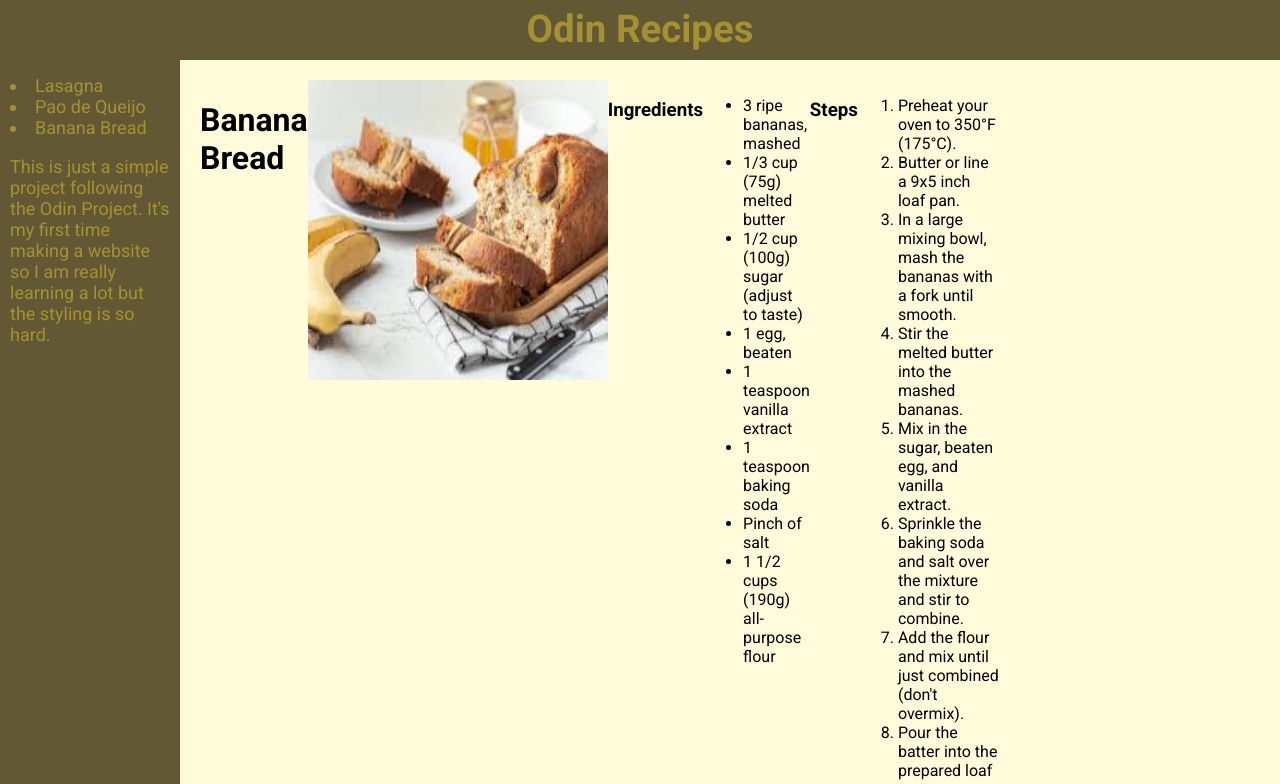
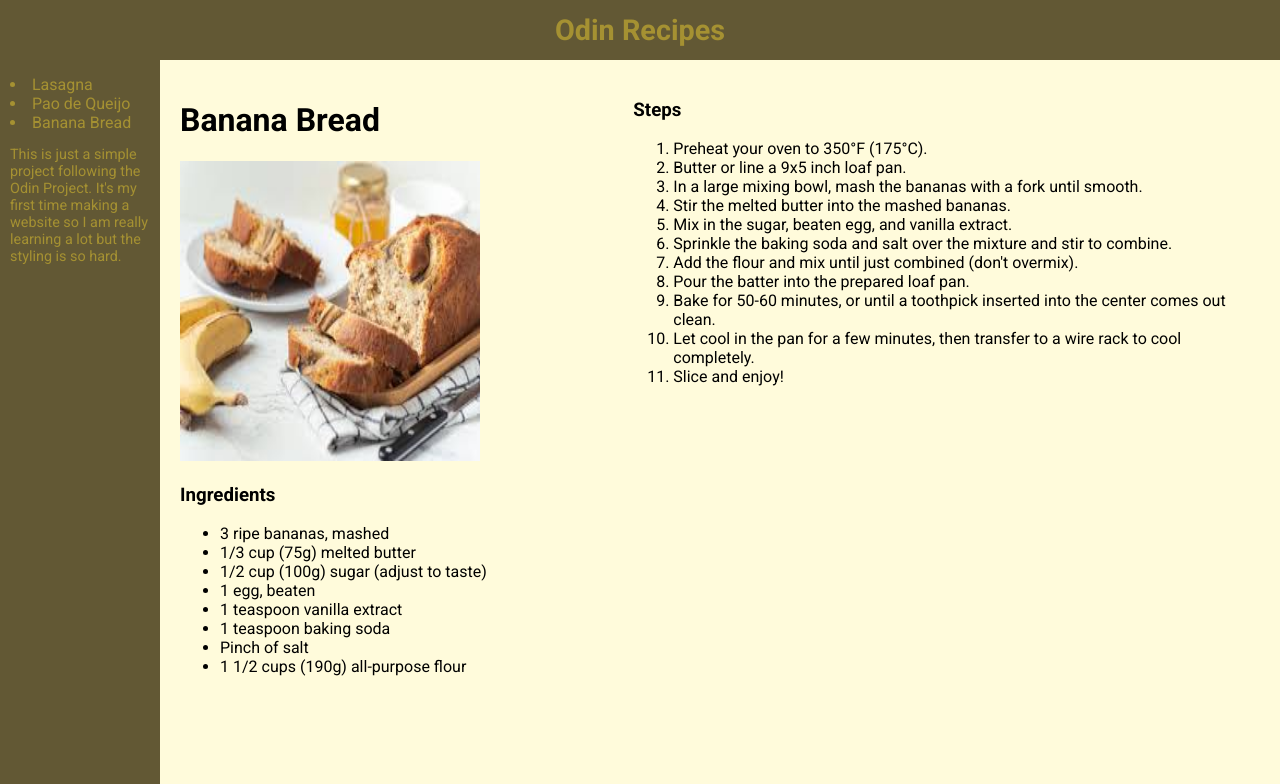
Before and after one commit to Shambalam/odin-recipes, a plain HTML site: page recipes/banana-bread.html in a window 1280 px wide. Shown: the top 784 px of the page. Drawn offline with Linux system fonts and the light colour scheme.

Commit message:
Changed from flexbox to grid layout

```diff
--- a/recipes/banana-bread.html
+++ b/recipes/banana-bread.html
@@ -10,8 +10,13 @@
     <title>Banana Bread</title>
 </head>
 <body>
-    <div class="header"><h1><a href="../index.html">Odin Recipes</a> </h1></div>
+    <div class="page">
+        <!-- Header -->
+        <div class="header">
+            <h1><a href="../index.html">Odin Recipes</a></h1>
+        </div>
 
+        <!-- Sidebar -->
         <div class="sidebar">
             <ul>
                 <li><a href="lasagna.html">Lasagna</a></li>
@@ -22,10 +27,11 @@
                 This is just a simple project following the Odin Project.
                 It's my first time making a website so I am really learning a lot but the styling is so hard.
             </p>
+        </div>
 
-    </div>
-    <main>
+        <!-- Content -->
         <div class="content-box">
+            <div id="name-ingredient">
                 <h1>Banana Bread</h1>
                 <img src="../images/BananaBread.jpeg" alt="Banana Bread image" height="300" width="300">
                 <h3>Ingredients</h3>
@@ -39,7 +45,8 @@
                     <li>Pinch of salt</li>
                     <li>1 1/2 cups (190g) all-purpose flour</li>
                 </ul>
-
+            </div>
+            <div id="steps">
                 <h3>Steps</h3>
                 <ol>
                     <li>Preheat your oven to 350°F (175°C).</li>
@@ -55,6 +62,8 @@
                     <li>Slice and enjoy!</li>
                 </ol>
             </div>
-    </main>
+
+        </div>
+    </div>
 </body>
 </html>
--- a/styles.css
+++ b/styles.css
@@ -1,72 +1,109 @@
-:root{
+:root {
     --olive: #30362F;
     --field: #625834;
     --sheen: #A59132;
     --light_yellow: #fffbdb;
+}
 
+body {
+    margin: 0;
+    padding: 0;
+    font-family: "Roboto", sans-serif;
+    background-color: var(--light_yellow);
 }
-body {
-    background-color: var(--light_yellow);
-    margin: 0;/*Removes*/
-    padding: 0;/*the white border */
-    font-family: "Roboto";
+
+/* Main grid container for the entire page */
+.page {
+    display: grid;
+    grid-template-columns: 160px 1fr; /* sidebar + content */
+    grid-template-rows: 60px 1fr;     /* header + main area */
+    height: 100vh; /* full viewport height */
 }
-.sidebar {
-    height: calc(100% - 60px);
-    width: 160px;
-    position: fixed;
-    top: 60px;
-    left: 0;
-    background-color: var(--field);
-    text-align: left;
-    color: var(--sheen);
-    font-size: large;
-    font-family: "Roboto";
-    padding-left: 10px;
-    padding-right: 10px;
-    padding-top: 15px;
-    overflow-y: auto; /* scrolls if to tall*/
-}
-.sidebar ul
-{
-    list-style-position: inside; /* This puts the bullets in the padding */
-    margin: 0; /* This aligns */
-    padding: 0; /* the bullets left */
-}
-a {
-    color: var(--sheen);
-    font-family: "Roboto";
-    text-decoration: none; /* Removes the underline */
-}
-.header
-{
-    width: 100%;
-    height: 60px; /* fixed height */
-    text-align: center;
+
+/* Header spans both columns */
+.header {
+    grid-column: 1 / 3;
+    grid-row: 1;
     background-color: var(--field);
     color: var(--sheen);
-    font-size: larger;
-    line-height: 5px; /* centers text vertically */
-    position: fixed;
-    top: 0;
-    left: 0;
-    z-index: 2;
-}
-.content-box
-{
-    position: relative;
-    margin-left: 200px;
-    padding-top: 80px;
-    max-width: 800px;
-    margin-right: auto;
-    margin-bottom: auto;
+    text-align: center;
     display: flex;
-    flex-direction: row;
-    justify-content: flex-end;
-
-}
-main
-{
-    display: flex;
+    align-items: center;
     justify-content: center;
 }
+
+.header h1 {
+    margin: 0;
+    font-size: 1.8rem;
+}
+
+.header a {
+    color: var(--sheen);
+    text-decoration: none;
+}
+
+/* Sidebar */
+.sidebar {
+    grid-column: 1;
+    grid-row: 2;
+    background-color: var(--field);
+    color: var(--sheen);
+    padding: 15px 10px;
+    overflow-y: auto;
+}
+
+.sidebar ul {
+    list-style-position: inside;
+    margin: 0;
+    padding: 0;
+}
+
+.sidebar a {
+    color: var(--sheen);
+    text-decoration: none;
+}
+
+.sidebar p {
+    font-size: 0.9rem;
+}
+
+/* Main content area */
+.content-box {
+    grid-column: 2;
+    grid-row: 2;
+    padding: 20px;
+    display: flex;
+    gap: 40px;
+    overflow-y: auto;
+}
+
+#name-ingredient {
+    flex: 1 1 300px;
+}
+
+#steps {
+    flex: 2 1 400px;
+}
+
+/* Make it responsive for smaller screens */
+@media (max-width: 768px) {
+    .page {
+        grid-template-columns: 1fr; /* no sidebar on side */
+        grid-template-rows: 60px auto auto; /* header, sidebar, content stacked */
+    }
+
+    .header {
+        grid-column: 1;
+    }
+
+    .sidebar {
+        grid-column: 1;
+        grid-row: 2;
+    }
+
+    .content-box {
+        grid-column: 1;
+        grid-row: 3;
+        flex-direction: column;
+    }
+}
```
Also changed, not shown: index.html (+13 -6 lines), recipes/lasagna.html (+9 -4 lines), recipes/pao-de-queijo.html (+14 -5 lines). Lines whose indentation alone changed are shown as unchanged.
